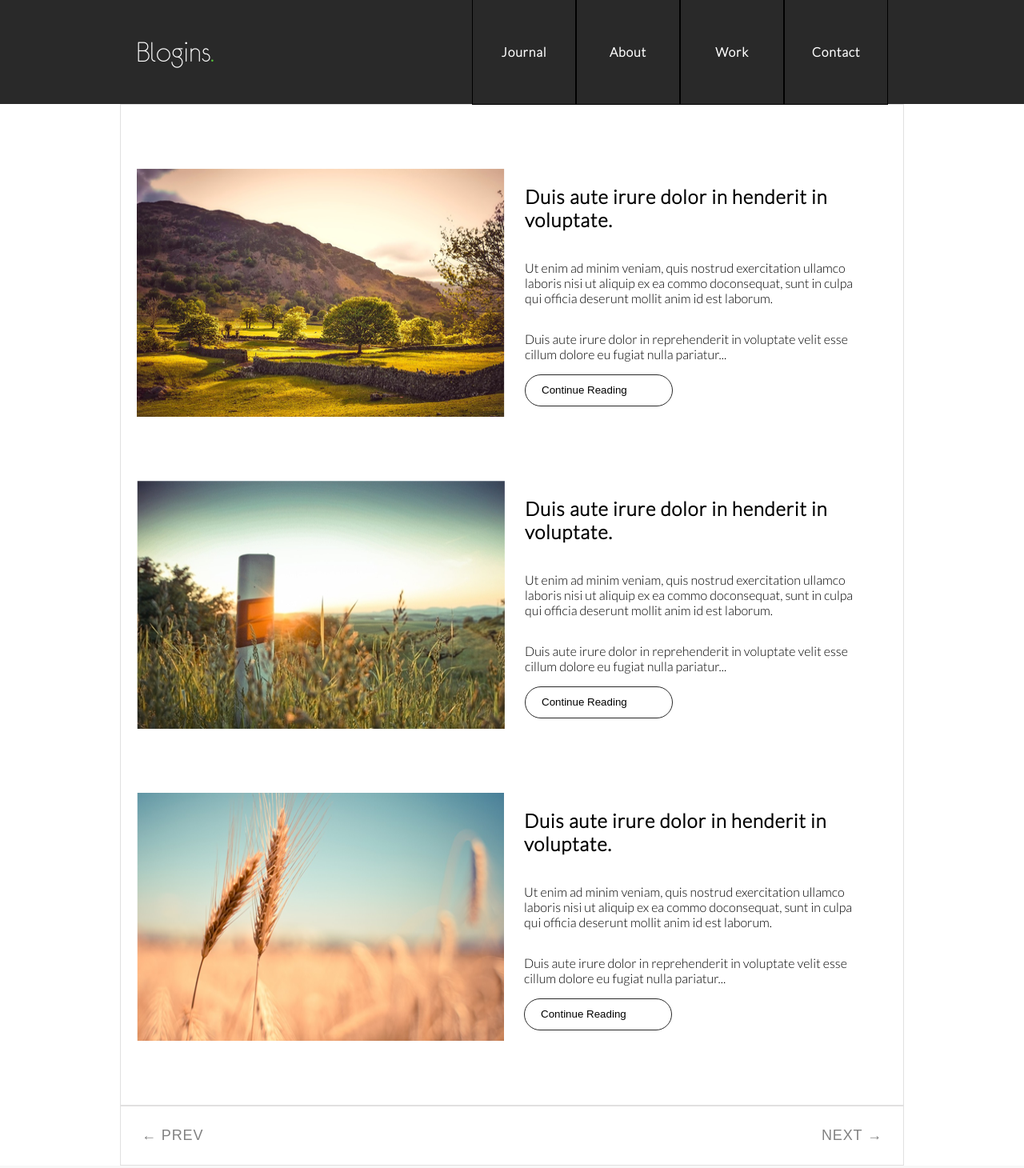
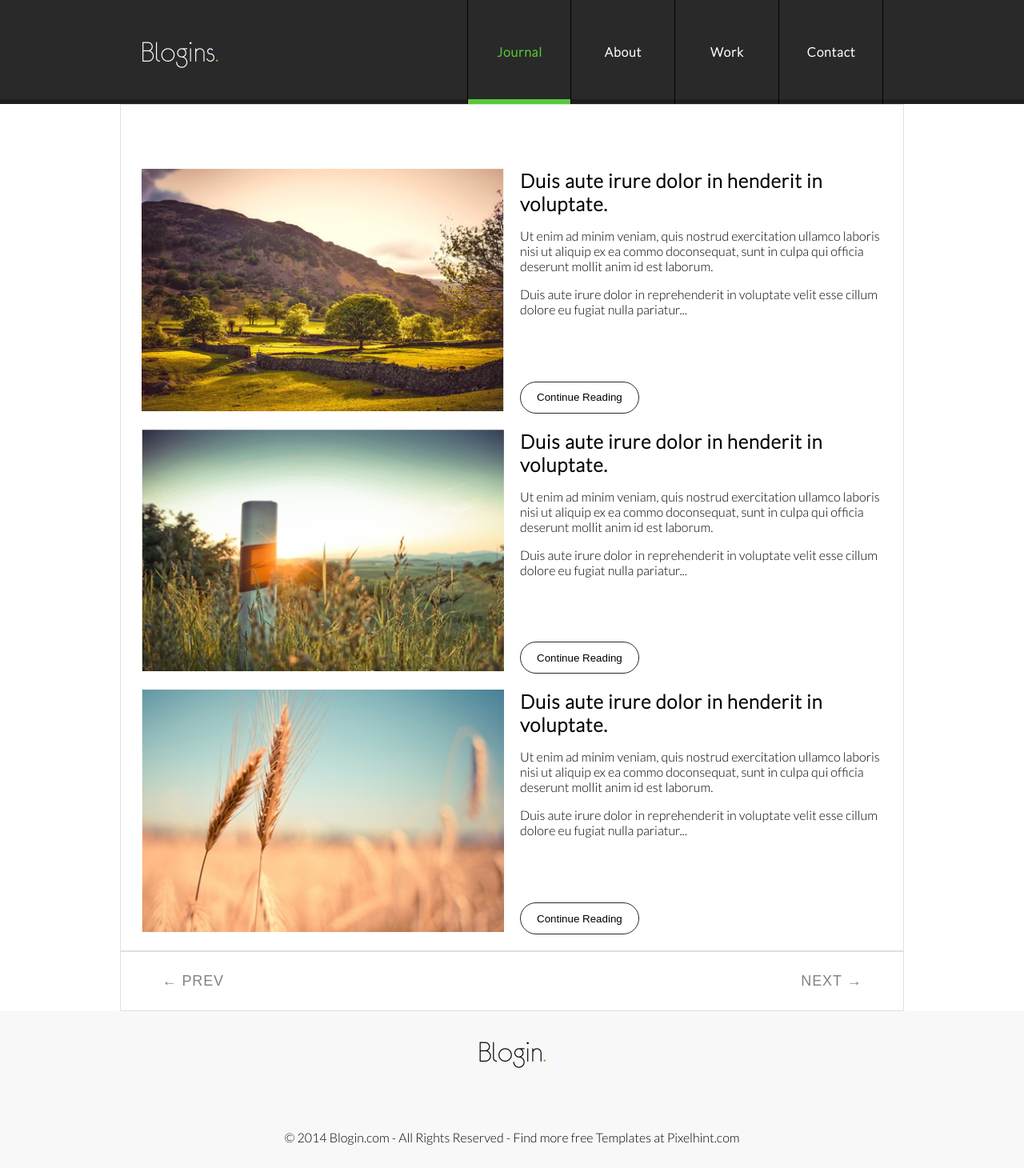
Before and after one commit to Juvbec/Blogin, a plain HTML site: page index.html in a window 1280 px wide. Shown: the top 1460 px of the page at 80% size. Drawn offline with Linux system fonts and the light colour scheme.

Commit message:
second day

```diff
--- a/css/main.css
+++ b/css/main.css
@@ -1,4 +1,4 @@
-/* BASIS */
+/* ROOT */
 @font-face {
   font-family: euro;
   src: url(../fonts/euro/eurof35.ttf);
@@ -7,26 +7,26 @@
   font-family: lato;
   src: url(../fonts/lato/Lato-Light.ttf);
 }
+
+:root {
+  --green: #58c93a;
+  --dark-grey: #292929;
+  --light-grey: #e1e0e0;
+  --black: #1e1e1e;
+  --white: #fff;
+}
+
 html {
   margin: 0;
   padding: 0;
   font-family: lato;
 }
+html * {
+  box-sizing: border-box;
+}
 body {
   margin: 0;
   padding: 0;
-}
-.screen {
-  position: fixed;
-  height: 100%;
-  width: 100%;
-  top: 130px;
-  left: 0;
-  background: rgb(98, 98, 98);
-  opacity: 0;
-  visibility: hidden;
-  transition: opacity 0.3s;
-  cursor: pointer;
 }
 button {
   background: #fff;
@@ -36,7 +36,22 @@ button {
 button:focus {
   outline: none;
 }
-
+a {
+  text-decoration: none;
+}
+/* screen */
+.screen {
+  position: absolute;
+  height: 100%;
+  width: 100%;
+  top: 0px;
+  left: 0px;
+  background: rgb(98, 98, 98);
+  opacity: 0;
+  visibility: hidden;
+  transition: opacity 0.3s;
+  cursor: pointer;
+}
 body.open .screen {
   opacity: 0.5;
   visibility: visible;
@@ -46,106 +61,123 @@ body.open .screen {
 header {
   display: flex;
   align-items: center;
-  background-color: #292929;
-  height: 130px;
+  background-color: var(--dark-grey);
+  /* height: 130px; */
+  box-shadow: inset 0 -6px 0 var(--black);
 }
 .head-top {
   display: flex;
   align-items: center;
   flex-grow: 1;
-  margin: 0 auto;
-  max-width: 980px;
 }
 .logo {
   font-family: euro;
   font-size: 40px;
-  margin-left: 20px;
 }
 .head-top {
-  color: #fff;
+  color: var(--white);
 }
 .logo .green-dot {
-  color: #58c93a;
-}
-nav {
-  margin-right: 20px;
+  color: var(--green);
 }
 .nav-item {
-  box-sizing: border-box;
-  color: #fff;
+  color: var(--white);
   width: 130px;
   height: inherit;
   line-height: 130px;
-  border: 1px solid #000;
+  border-right: 1px solid #000;
   text-align: center;
   letter-spacing: 0.8px;
-  text-transform: capitalize;
+  font-weight: 700;
   transition: 0.3s;
-  font-weight: 700;
 }
-.nav-item:hover {
+.nav-top :first-child {
+  border-left: 1px solid #000;
+}
+.active {
   color: #58c93a;
-  border-bottom: 4px solid #58c93a;
+  box-shadow: inset 0 -6px 0 var(--green);
 }
 
 .menu-icon {
   display: none;
   background-color: inherit;
-  margin-right: 40px;
   font-size: 30px;
-  color: #fff;
+  color: var(--white);
 }
 
 /* MAIN */
 main {
-  box-sizing: border-box;
-  max-width: 980px;
-  border: 1px solid #e1e0e0;
-  margin: 0 auto;
+  border: 1px solid var(--light-grey);
 }
+/* post */
 .content:first-child {
   margin-top: 80px;
 }
 .content {
-  height: 310px;
   width: inherit;
   display: flex;
-  margin: 0 20px 80px 20px;
+  margin-bottom: 20px;
 }
 
-.content .content-text {
-  padding: 0 25px;
+/* post img */
+.content-img {
+  width: 100%;
+  height: auto;
+  flex: 1;
 }
-.content .content-text h2 {
+.content img {
+  object-fit: cover;
+  height: auto;
+  max-width: 100%;
+}
+
+/* post info */
+.content .content-info {
+  height: auto;
+
+
+  padding-left: 20px;
+  flex: 1;
+  margin-top: 0;
+}
+
+/* post info -text */
+.content-info-text {
+
+}
+.content .content-info h2 {
   letter-spacing: 0.8px;
+  margin: 0;
 }
+
+/* continue reading btn */
 .article-btn {
+  position: relative;
   height: 40px;
-  width: 185px;
+  width: fit-content;
   border-radius: 20px;
-  border: 1px solid #292929;
-  transition: all 0.3s;
+  border: 1px solid var(--dark-grey);
   text-align: left;
-  padding-left: 20px;
+  padding: 0 20px;
+  transition: all 0.6s;
 }
 .article-btn:hover {
-  color: #58c93a;
-  border-color: #58c93a;
-  cursor: pointer;
-  width: 210px;
+  color: var(--green);
+  border-color: var(--green);
+  padding-right: 50px;
+  /* cursor: pointer; */
 }
 .article-btn:hover::after {
-  content: "      →";
-  white-space: pre;
+  position: absolute;
+  content: " →";
+  right: 16px;
 }
 
 /* NAV-BOT */
 .nav-bot {
-  box-sizing: border-box;
-  max-width: 980px;
-  margin: 0 auto;
   height: 75px;
-  border: 1px solid #e1e0e0;
+  border: 1px solid var(--light-grey);
 }
 .nav-bot button {
   border: none;
@@ -157,14 +189,15 @@ main {
   transition: color 0.3s;
 }
 .nav-bot button:hover {
-  color: #58c93a;
+  color: var(--green);
 }
 
-/* footer */
+/* FOOTER */
 footer {
   background-color: #f8f8f8;
   height: 315px;
 }
+/* social media buttons */
 .social-media {
   width: 230px;
 }
@@ -178,7 +211,6 @@ footer {
   background-position: center;
   transition: 0.3s;
 }
-
 .facebook {
   background-image: url(../imgs/facebook.png);
 }
@@ -202,10 +234,16 @@ footer {
 }
 .dribble:hover {
   background-color: #444444;
+  color: #fff;
 }
 
 /* HELPERS */
 
+.container {
+  max-width: 980px;
+  margin: 0 auto;
+  padding: 0 2%;
+}
 /* flex */
 .flex {
   display: flex;
@@ -223,19 +261,6 @@ footer {
   justify-content: space-around;
 }
 
-@media (max-width: 980px) {
-  /* list items */
-  .content {
-    flex-direction: column;
-    height: fit-content;
-  }
-  .content img {
-    display: block;
-    width: 100%;
-    height: auto;
-  }
-}
-
 @media (max-width: 760px) {
   /* nav bar */
   .menu-icon {
@@ -243,7 +268,10 @@ footer {
     float: right;
   }
   .nav-top {
-    margin-top: 670px;
+    position: absolute;
+    top: 45px;
+    left:10%;
+    /* margin-top: 670px; */
     flex-direction: column;
     width: 80%;
     z-index: 1;
@@ -258,13 +286,21 @@ footer {
   .nav-top .nav-item {
     width: 100%;
     border: none;
-    color: #fff;
+    color: var(--white);
     margin-top: 5px;
     text-align: center;
     background: rgba(100, 100, 100, 0.8);
   }
   .nav-top .nav-item:hover {
-    color: #fff;
+    color: var(--white);
     background-color: rgb(80, 80, 80);
   }
+  /* list items */
+  .content {
+    flex-direction: column;
+    height: fit-content;
+  }
+  .content-img img {
+    margin: 0 auto;
+  }
 }
--- a/index.html
+++ b/index.html
@@ -1,5 +1,6 @@
 <!DOCTYPE html>
 <html lang="en">
+
 <head>
     <meta charset="UTF-8">
     <meta name="viewport" content="width=device-width, initial-scale=1.0">
@@ -7,62 +8,81 @@
     <title>Document</title>
     <link rel="stylesheet" href="css/main.css">
 </head>
-<body >
+
+<body>
     <div class="screen" onclick="toggleMenu()"></div>
     <header>
-    <section class="head-top space-between">
+        <section class="container head-top space-between">
             <div class="logo-top logo">Blogins<span class="green-dot">.</span></div>
             <nav class="nav-top flex">
-                <div class="nav-item">journal</div>
-                <div class="nav-item">about</div>
-                <div class="nav-item">work</div>
-                <div class="nav-item">contact</div>
+                <a href="#" class="nav-item active">Journal</a>
+                <a href="#" class="nav-item">About</a>
+                <a href="#" class="nav-item">Work</a>
+                <a href="#" class="nav-item">Contact</a>
             </nav>
             <button class="menu-icon" onclick="toggleMenu()">☰</button>
         </section>
     </header>
 
-    <main class="flex flex-column">
+    <main class="container flex flex-column">
         <div class="content">
-            <img  class="content-img" src="imgs/001.png" alt="">
-            <div class="content-text flex flex-column">
+            <div class="content-img">
+                <img src="imgs/001.png" alt="">
+            </div>
+            <div class="content-info flex flex-column space-between">
+                <div class="content-info-text">
                     <h2>Duis aute irure dolor in
                         henderit in voluptate.</h2>
-                <p>Ut enim ad minim veniam, quis nostrud exercitation ullamco laboris nisi ut aliquip ex ea commo doconsequat, sunt in culpa qui officia deserunt mollit anim id est laborum. </p>
-                <p>Duis aute irure dolor in reprehenderit in voluptate velit esse cillum dolore eu fugiat nulla pariatur...</p>
+                    <p>Ut enim ad minim veniam, quis nostrud exercitation ullamco laboris nisi ut aliquip ex ea commo
+                        doconsequat, sunt in culpa qui officia deserunt mollit anim id est laborum. </p>
+                    <p>Duis aute irure dolor in reprehenderit in voluptate velit esse cillum dolore eu fugiat nulla
+                        pariatur...</p>
+                </div>
                 <button class="article-btn">Continue Reading</button>
             </div>
         </div>
         <div class="content">
+                <div class="content-img">
                     <img src="imgs/002.jpg" alt="">
-            <div class="content-text flex flex-column">
+                </div>
+                <div class="content-info flex flex-column space-between">
+                    <div class="content-info-text">
                         <h2>Duis aute irure dolor in
                             henderit in voluptate.</h2>
-                    <p>Ut enim ad minim veniam, quis nostrud exercitation ullamco laboris nisi ut aliquip ex ea commo doconsequat, sunt in culpa qui officia deserunt mollit anim id est laborum. </p>
-                    <p>Duis aute irure dolor in reprehenderit in voluptate velit esse cillum dolore eu fugiat nulla pariatur...</p>
+                        <p>Ut enim ad minim veniam, quis nostrud exercitation ullamco laboris nisi ut aliquip ex ea commo
+                            doconsequat, sunt in culpa qui officia deserunt mollit anim id est laborum. </p>
+                        <p>Duis aute irure dolor in reprehenderit in voluptate velit esse cillum dolore eu fugiat nulla
+                            pariatur...</p>
+                    </div>
                     <button class="article-btn">Continue Reading</button>
                 </div>
             </div>
             <div class="content">
+                    <div class="content-img">
                         <img src="imgs/003.png" alt="">
-            <div class="content-text flex flex-column">
+                    </div>
+                    <div class="content-info flex flex-column space-between">
+                        <div class="content-info-text">
                             <h2>Duis aute irure dolor in
                                 henderit in voluptate.</h2>
-                    <p>Ut enim ad minim veniam, quis nostrud exercitation ullamco laboris nisi ut aliquip ex ea commo doconsequat, sunt in culpa qui officia deserunt mollit anim id est laborum. </p>
-                    <p>Duis aute irure dolor in reprehenderit in voluptate velit esse cillum dolore eu fugiat nulla pariatur...</p>
+                            <p>Ut enim ad minim veniam, quis nostrud exercitation ullamco laboris nisi ut aliquip ex ea commo
+                                doconsequat, sunt in culpa qui officia deserunt mollit anim id est laborum. </p>
+                            <p>Duis aute irure dolor in reprehenderit in voluptate velit esse cillum dolore eu fugiat nulla
+                                pariatur...</p>
+                        </div>
                         <button class="article-btn">Continue Reading</button>
                     </div>
                 </div>
     </main>
 
-    <div class="nav-bot flex space-between align-center">
+    <div class="container nav-bot flex space-between align-center">
         <button class="prev">&#8592 prev</button>
         <button class="next">next &#8594</button>
     </div>
 
     <footer class="flex align-center flex-column space-around">
         <div class="logo-bot logo">Blogin<span class="green-dot">.</span></div>
-        <p class="copy-right">© 2014 Blogin.com  -  All Rights Reserved  -  Find more free Templates at Pixelhint.com</p>
+        <p class="copy-right">© 2014 Blogin.com - All Rights Reserved - Find more free Templates at Pixelhint.com</p>
         <div class="social-media flex space-between">
             <div class="facebook"></div>
             <div class="twitter"></div>
@@ -76,4 +96,5 @@
         }
     </script>
 </body>
+
 </html>
```
Lines whose indentation alone changed are shown as unchanged.
